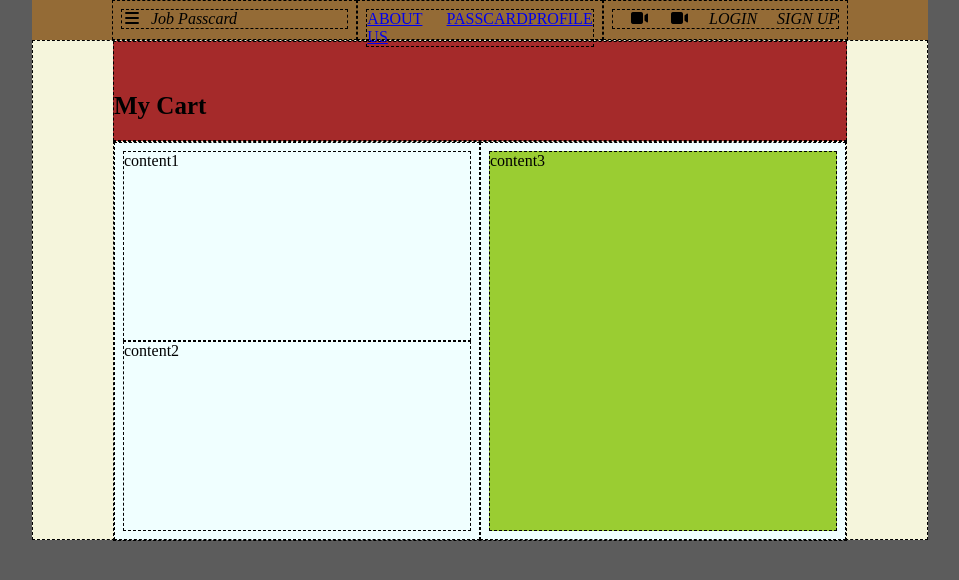
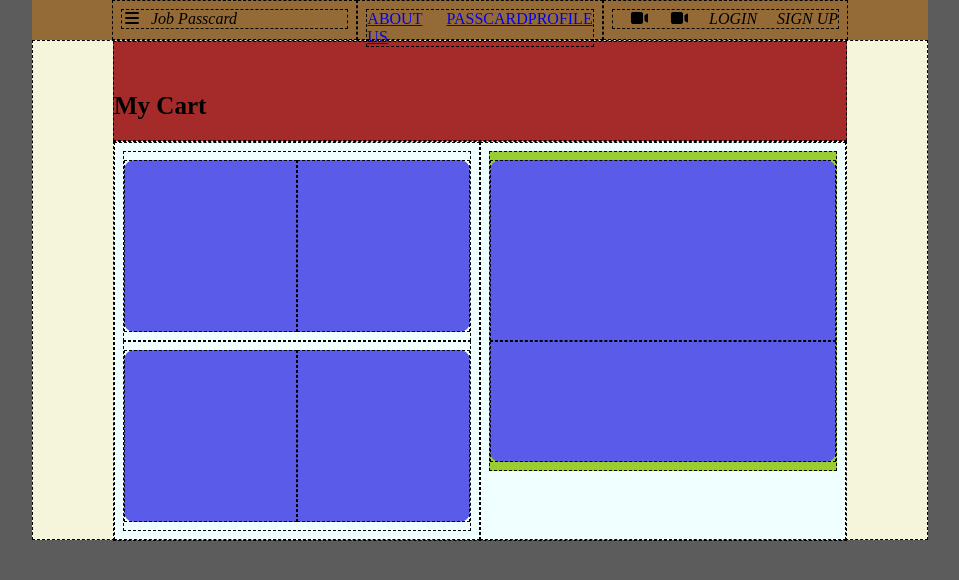
Before and after one commit to Rizdle/HW_04, a plain HTML site: page index.html in a window 1280 px wide. Shown: the whole page, without its empty margins (160-1119 px from the left). Drawn offline with Linux system fonts and the light colour scheme.

Commit message:
layout_2

```diff
--- a/index.html
+++ b/index.html
@@ -55,14 +55,30 @@
 
         <div class="information">
             <div class="item1">
-                <div class="content1">content1</div>
-                <div class="content2">content2</div>
+                <div class="content1">
+                    <div class="sub-con1">
+                        <div class="pic"></div>
+                        <div class="detail"></div>
+                    </div>
+                </div>
+                <div class="content1">
+                    <div class="sub-con1">
+                        <div class="pic"></div>
+                        <div class="detail"></div>
+                    </div>
+                </div>
             </div>
 
             <div class="item2">
-                <div class="content3">content3</div>
+                <div class="content2">
+
+                    <div class="sub-con2">
+                        <div class="p-3"></div>
+                        <div class="d-3"></div>
+
+                    </div>
+                </div>
             </div>
-
         </div>
 
     </main>
@@ -70,5 +86,9 @@
 
 </div>
 
+
+
+
+
 </body>
 </html>
--- a/style.css
+++ b/style.css
@@ -84,14 +84,52 @@ background-color: azure;
 
 .item1>*
 {height: 190px;
-
+padding-block: 8px;
 flex: 1 1 33.33%;
 border: 1px dashed;
 }
 
+.sub-con1{
+    border-radius: 10px;
+    background-color: rgb(91, 91, 233);
+    height: 100%;
+    display: flex;
+
+}
+
+.sub-con1>*{
+border: 1px dashed;
+flex:1  1 50%
+}
+
 .item2>*{
 display: flex;
-height: 380px;
+padding-block: 8px;
+height: 320px;
 border: 1px dashed;
 background-color: yellowgreen;
 }
+
+
+
+.sub-con2{
+    border-radius: 10px;
+    background-color: rgb(91, 91, 233);
+    /* height: 100%; */
+    width: 100%;
+    display: flex;
+    flex-direction: column;
+}
+
+.sub-con2>*{
+border: 1px dashed;
+}
+.p-3{
+    flex-grow: 60;
+
+}
+
+.d-3{
+    flex-grow: 40;
+
+}
```
